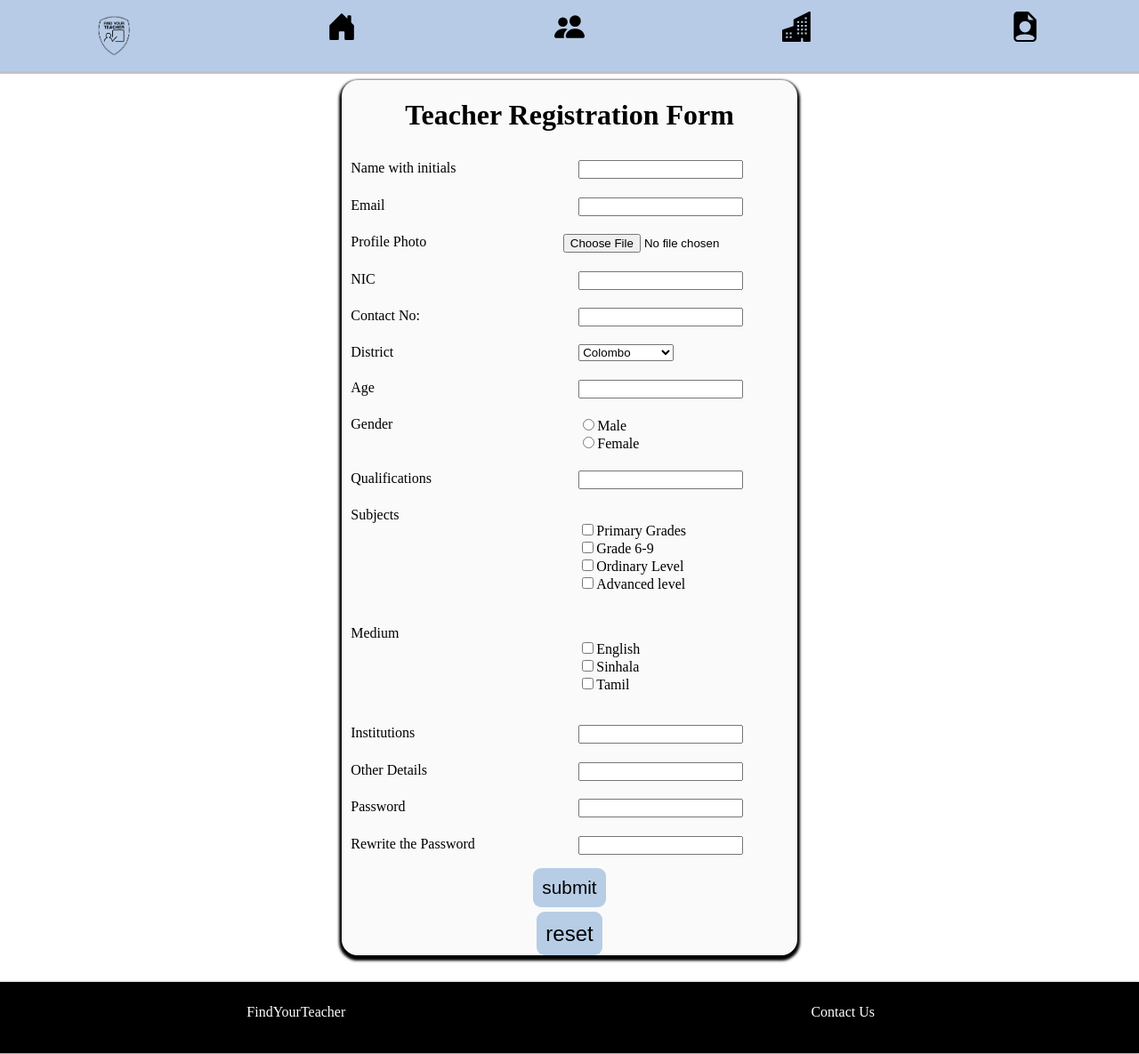
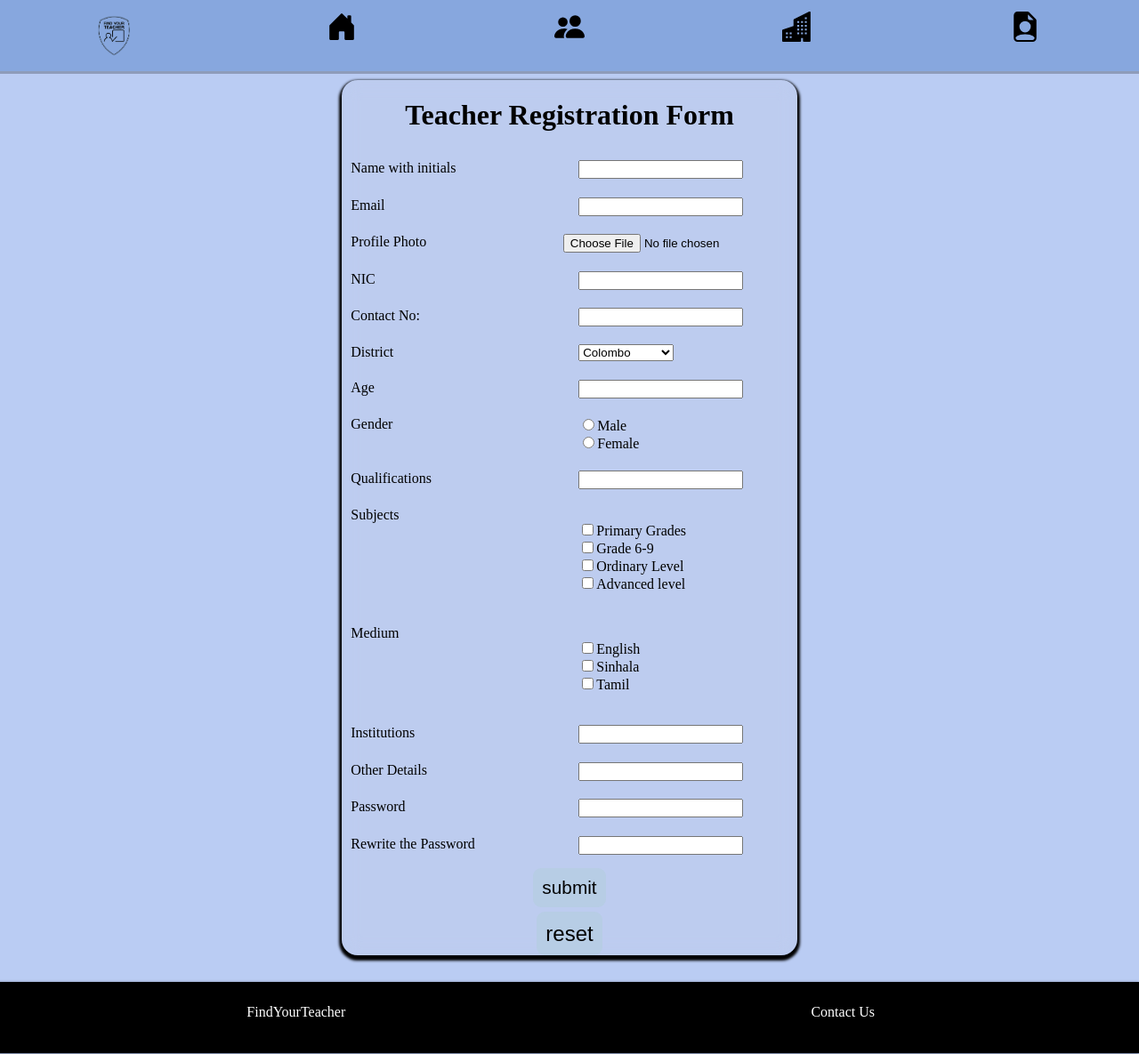
Before and after one commit to RajanithBandara/WebProject, a PHP site: page /Forms/TeacherForm/Teacherform.html in a window 1280 px wide. Shown: the whole page at 89% size. Run offline with PHP 8.4, Linux system fonts and the light colour scheme.

Commit message:
editing the code

```diff
--- a/Forms/TeacherForm/TeacherForm.css
+++ b/Forms/TeacherForm/TeacherForm.css
@@ -1,7 +1,7 @@
 
 body
 {
-    background-color:rgb(232, 172, 182);
+    background-color:hsl(221, 70%, 84%);
     background-position: center;
     background-repeat: no-repeat;
     background-size: cover;
--- a/style.css
+++ b/style.css
@@ -1,5 +1,5 @@
 body{
-    background-color:rgb(255, 255, 255);
+    background-color:rbb(255, 255, 255);
     padding: 0;
     margin: 0;
     border: 0;
```
